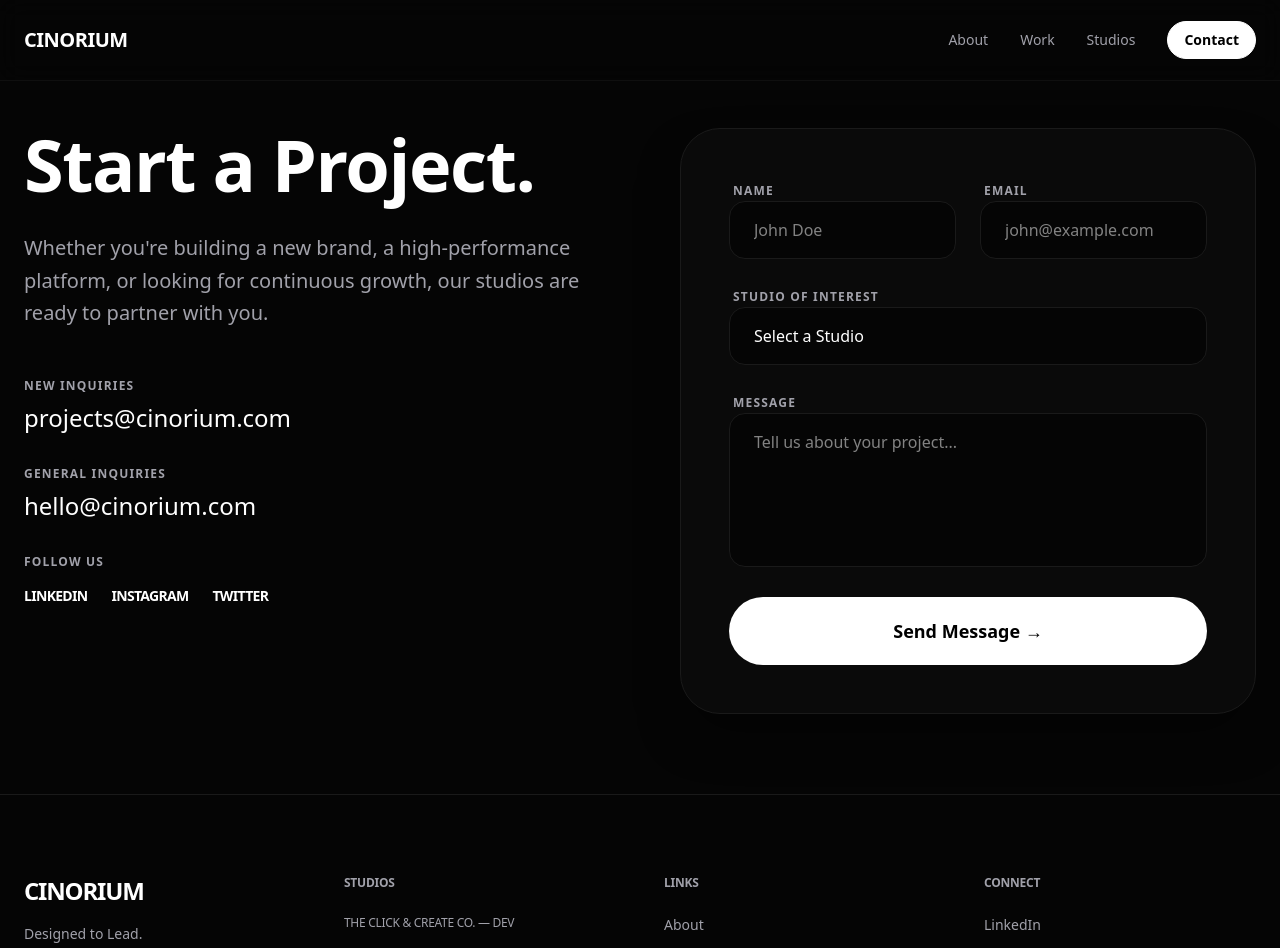
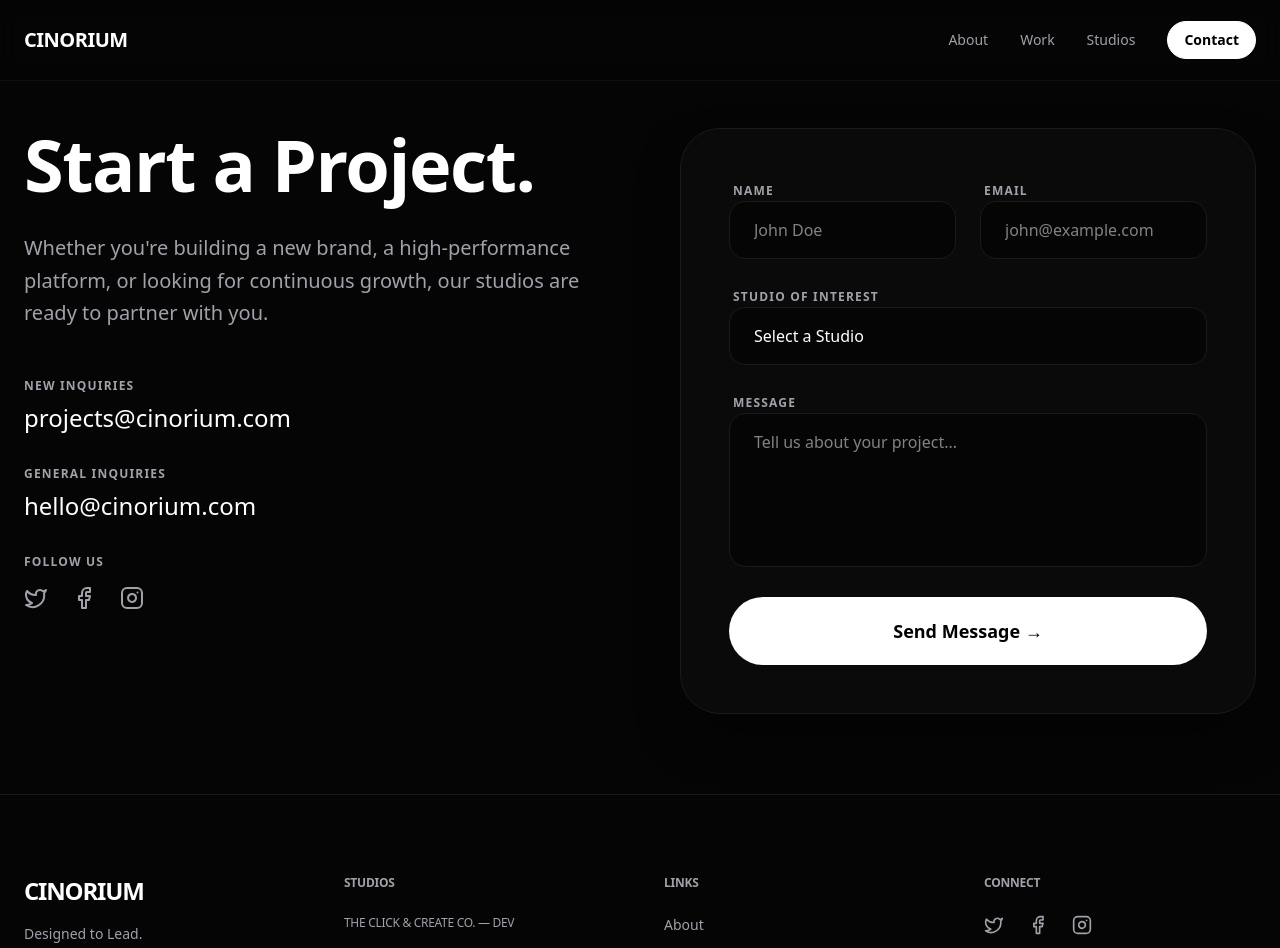
Before and after one commit to theclickcreateco/cinorium, a Next.js app: page /contact in a window 1280 px wide. Shown: the top 948 px of the page. Built offline with nearby package versions, Linux system fonts and the light colour scheme.

Commit message:
social links updated

```diff
--- a/app/components/Footer.tsx
+++ b/app/components/Footer.tsx
@@ -1,3 +1,5 @@
+import { Twitter, Instagram, Facebook } from "lucide-react";
+
 export default function Footer() {
     return (
         <footer className="py-20 px-6 border-t border-border">
@@ -35,11 +37,35 @@ export default function Footer() {
 
                 <div>
                     <h4 className="font-bold mb-6 uppercase text-xs tracking-widest text-muted-foreground">Connect</h4>
-                    <ul className="space-y-4 text-sm text-muted-foreground">
-                        <li className="hover:text-white transition-colors cursor-pointer">LinkedIn</li>
-                        <li className="hover:text-white transition-colors cursor-pointer">Instagram</li>
-                        <li className="hover:text-white transition-colors cursor-pointer">Twitter</li>
-                    </ul>
+                    <div className="flex gap-6 text-muted-foreground">
+                        <a
+                            href="https://x.com/cinorium_"
+                            target="_blank"
+                            rel="noopener noreferrer"
+                            className="hover:text-white transition-colors"
+                            aria-label="X (Twitter)"
+                        >
+                            <Twitter size={20} />
+                        </a>
+                        <a
+                            href="https://www.facebook.com/cinorium"
+                            target="_blank"
+                            rel="noopener noreferrer"
+                            className="hover:text-white transition-colors"
+                            aria-label="Facebook"
+                        >
+                            <Facebook size={20} />
+                        </a>
+                        <a
+                            href="https://www.instagram.com/cinorium_/"
+                            target="_blank"
+                            rel="noopener noreferrer"
+                            className="hover:text-white transition-colors"
+                            aria-label="Instagram"
+                        >
+                            <Instagram size={20} />
+                        </a>
+                    </div>
                 </div>
             </div>
         </footer>
--- a/app/contact/page.tsx
+++ b/app/contact/page.tsx
@@ -1,3 +1,4 @@
+import { Twitter, Instagram, Facebook } from "lucide-react";
 import Navbar from "../components/Navbar";
 import Footer from "../components/Footer";
 
@@ -25,14 +26,39 @@ export default function Contact() {
                             </div>
                             <div>
                                 <div className="text-xs font-bold uppercase tracking-widest text-muted-foreground mb-2">Follow Us</div>
-                                <div className="flex gap-6 mt-4">
-                                    <span className="text-sm font-bold uppercase tracking-tighter hover:text-studio-dev cursor-pointer transition-colors">LinkedIn</span>
-                                    <span className="text-sm font-bold uppercase tracking-tighter hover:text-studio-graphics cursor-pointer transition-colors">Instagram</span>
-                                    <span className="text-sm font-bold uppercase tracking-tighter hover:text-studio-blinks cursor-pointer transition-colors">Twitter</span>
+                                <div className="flex gap-6 mt-4 text-muted-foreground">
+                                    <a
+                                        href="https://x.com/cinorium_"
+                                        target="_blank"
+                                        rel="noopener noreferrer"
+                                        className="hover:text-white transition-colors"
+                                        aria-label="X (Twitter)"
+                                    >
+                                        <Twitter size={24} />
+                                    </a>
+                                    <a
+                                        href="https://www.facebook.com/cinorium"
+                                        target="_blank"
+                                        rel="noopener noreferrer"
+                                        className="hover:text-white transition-colors"
+                                        aria-label="Facebook"
+                                    >
+                                        <Facebook size={24} />
+                                    </a>
+                                    <a
+                                        href="https://www.instagram.com/cinorium_/"
+                                        target="_blank"
+                                        rel="noopener noreferrer"
+                                        className="hover:text-white transition-colors"
+                                        aria-label="Instagram"
+                                    >
+                                        <Instagram size={24} />
+                                    </a>
                                 </div>
                             </div>
                         </div>
                     </div>
+
 
                     <div className="bg-card shadow-2xl shadow-black/50 border border-border p-8 md:p-12 rounded-[40px]">
                         <form className="space-y-6">
--- a/app/page.tsx
+++ b/app/page.tsx
@@ -301,50 +301,8 @@ export default function Home() {
         </div>
       </section>
 
-      {/* Footer */}
-      <footer className="py-20 px-6 border-t border-border">
-        <div className="max-w-7xl mx-auto grid grid-cols-1 md:grid-cols-2 lg:grid-cols-4 gap-12">
-          <div className="lg:col-span-1">
-            <div className="text-2xl font-bold mb-4 tracking-tighter">CINORIUM</div>
-            <p className="text-muted-foreground text-sm leading-relaxed mb-6">
-              Designed to Lead.
-            </p>
-            <div className="text-xs text-muted-foreground/50 italic">
-              © {new Date().getFullYear()} CINORIUM. All rights reserved.
-            </div>
-          </div>
+      <Footer />
 
-          <div>
-            <h4 className="font-bold mb-6 uppercase text-xs tracking-widest text-muted-foreground">Studios</h4>
-            <ul className="space-y-4 text-sm text-muted-foreground">
-              <li className="hover:text-white transition-colors cursor-pointer text-xs font-medium uppercase tracking-tight">The Click & Create Co. — Dev</li>
-              <li className="hover:text-white transition-colors cursor-pointer text-xs font-medium uppercase tracking-tight">The Click & Create Co. — Graphics</li>
-              <li className="hover:text-white transition-colors cursor-pointer text-xs font-medium uppercase tracking-tight">Markezo</li>
-              <li className="hover:text-white transition-colors cursor-pointer text-xs font-medium uppercase tracking-tight">BlinksArts</li>
-              <li className="hover:text-white transition-colors cursor-pointer text-xs font-medium uppercase tracking-tight">Valoria</li>
-            </ul>
-          </div>
-
-          <div>
-            <h4 className="font-bold mb-6 uppercase text-xs tracking-widest text-muted-foreground">Links</h4>
-            <ul className="space-y-4 text-sm text-muted-foreground">
-              <li className="hover:text-white transition-colors cursor-pointer">About</li>
-              <li className="hover:text-white transition-colors cursor-pointer">Work</li>
-              <li className="hover:text-white transition-colors cursor-pointer">Studios</li>
-              <li className="hover:text-white transition-colors cursor-pointer">Contact</li>
-            </ul>
-          </div>
-
-          <div>
-            <h4 className="font-bold mb-6 uppercase text-xs tracking-widest text-muted-foreground">Connect</h4>
-            <ul className="space-y-4 text-sm text-muted-foreground">
-              <li className="hover:text-white transition-colors cursor-pointer">LinkedIn</li>
-              <li className="hover:text-white transition-colors cursor-pointer">Instagram</li>
-              <li className="hover:text-white transition-colors cursor-pointer">Twitter</li>
-            </ul>
-          </div>
-        </div>
-      </footer>
     </div>
   );
 }
--- a/package.json
+++ b/package.json
@@ -9,6 +9,7 @@
     "lint": "eslint"
   },
   "dependencies": {
+    "lucide-react": "^0.577.0",
     "next": "16.1.6",
     "react": "19.2.3",
     "react-dom": "19.2.3"
```
Also changed, not shown: 1 other file (tests, documents, lock files or other folders).
